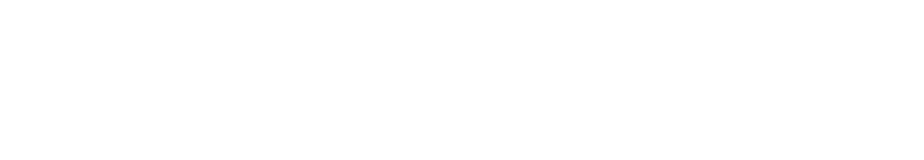
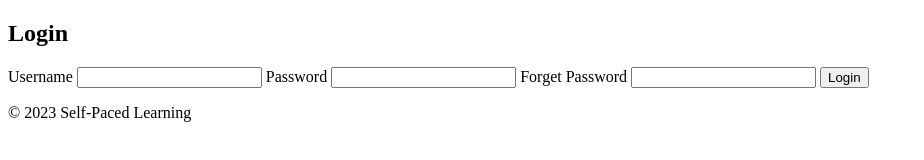
Before and after one commit to Vivek-Vaghasiya/crap-portfolio, a plain HTML site: page index.html in a window 1280 px wide. Shown: the whole page, without its empty margins (0-924 px from the left). Drawn offline with Linux system fonts and the light colour scheme.

Commit message:
added index.html

```diff
--- a/index.html
+++ b/index.html
@@ -1,11 +1,30 @@
 <!DOCTYPE html>
 <html lang="en">
 <head>
-    <meta charset="UTF-8">
-    <meta name="viewport" content="width=device-width, initial-scale=1.0">
-    <title>Crap-portfolio</title>
+    <title>Login | Self-Paced Learning</title>
+    <link rel="stylesheet" type="text/css" href="*/">
 </head>
 <body>
+    <header>
+        <!-- Add the same header code as before with updated "Login" and "Register" links -->
+    </header>
 
+    <section class="login-container">
+        <h2>Login</h2>
+        <form id="loginForm" action="login_process.php" method="post">
+            <label for="username">Username</label>
+            <input type="text" id="username" name="username" required>
+            <label for="password">Password</label>
+            <input type="password" id="password" name="password" required>
+            <label for="forget_password">Forget Password</label>
+            <input type="text" id="forget_password" name="forget_password">
+            <button type="submit">Login</button>
+        </form>
+        <p id="forgetPasswordMsg" style="display:none;">A new password has been sent to your email.</p>
+    </section>
+
+    <footer>
+        <p>&copy; 2023 Self-Paced Learning</p>
+    </footer>
 </body>
 </html>
```
